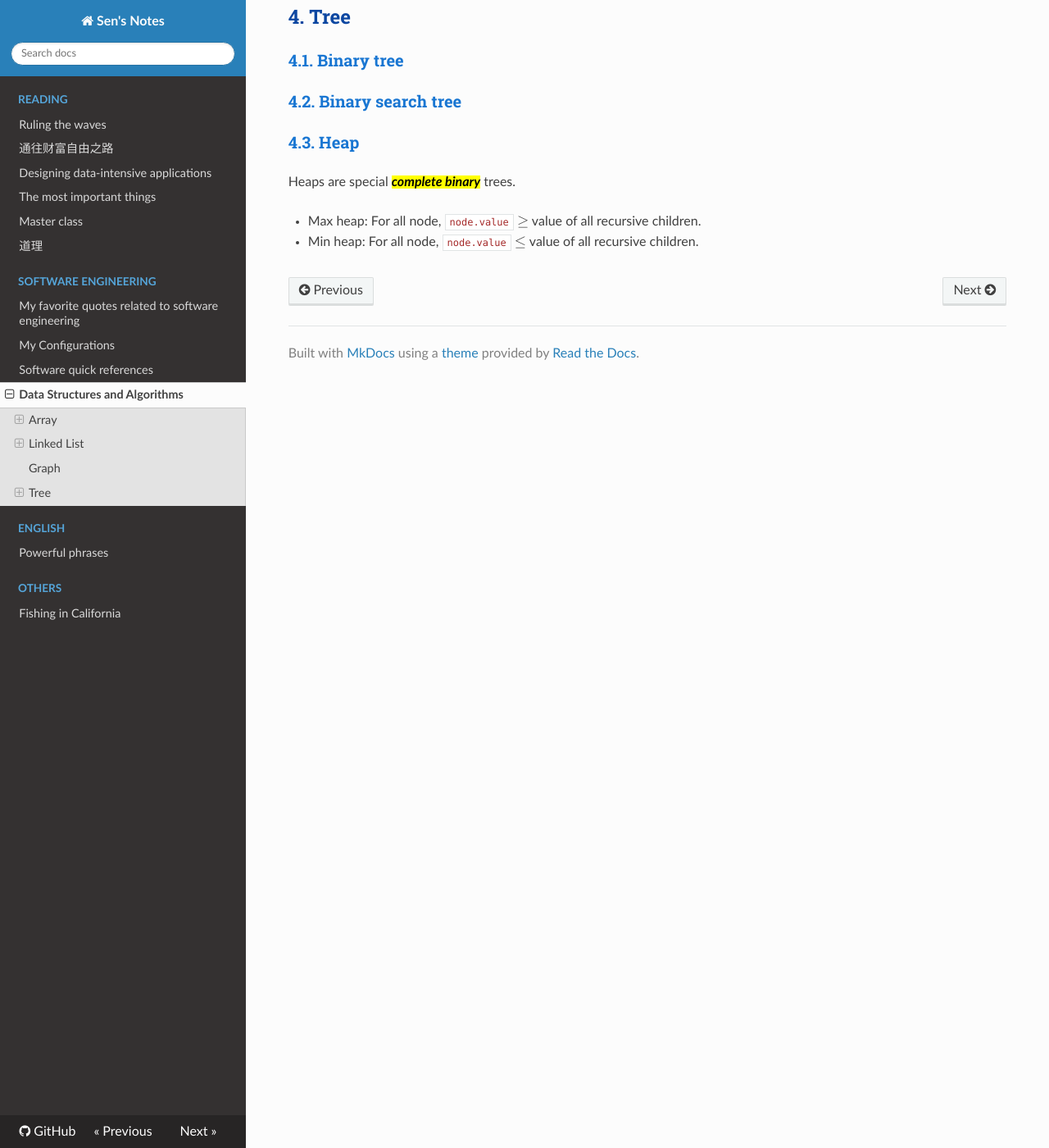
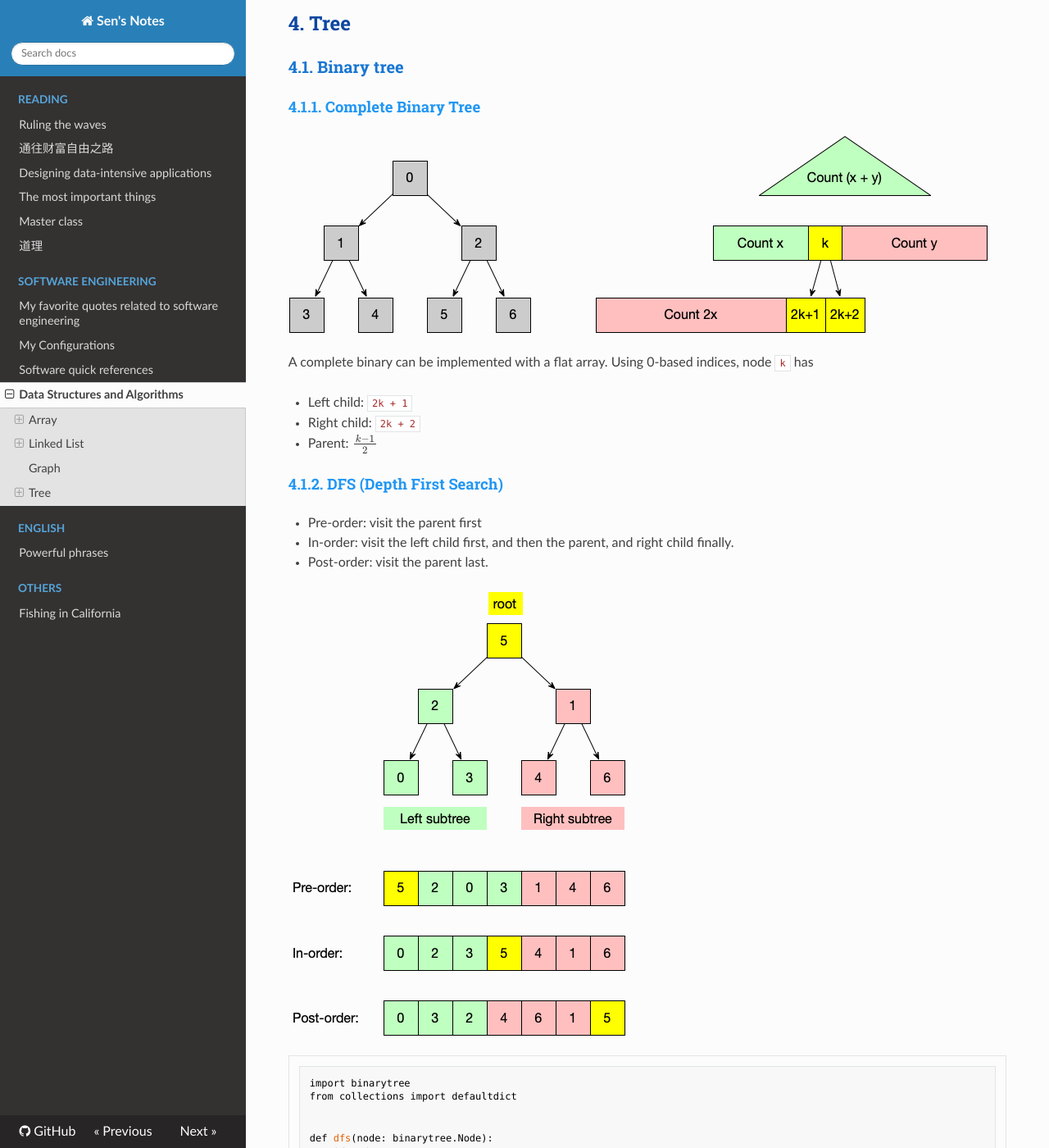
Before and after one commit to slinjhu/notes, an MkDocs documentation site: the page built from docs/software/data-structures.md, in a window 1280 px wide and 1400 px high, scrolled down 4921 px. Shown: the whole window at 82% size. Built offline with MkDocs 1.6.1, drawn with Linux system fonts in a browser that asks for light colours; nearby versions of some CDN libraries; formulas are drawn with MathJax 3; some of the changed text lies outside the part shown.

Commit message:
More notes

````diff
--- a/docs/software/data-structures.md
+++ b/docs/software/data-structures.md
@@ -110,9 +110,36 @@ Notes:
 
 ## Tree
 ### Binary tree
+#### Complete Binary Tree
+![](img/data-structure/complete-binary-tree.png)
+
+A complete binary can be implemented with a flat array. Using 0-based indices, node `k` has
+
+- Left child: `2k + 1`
+- Right child: `2k + 2`
+- Parent: ${k - 1 \over 2}$
+
+
+
+#### DFS (Depth First Search)
+- Pre-order: visit the parent first
+- In-order: visit the left child first, and then the parent, and right child finally.
+- Post-order: visit the parent last.
+
+![](img/data-structure/binary-tree-dfs.png)
+
+```
+--8<-- "docs/software/src/tree/dfs.py"
+```
+
+
 ### Binary search tree
 ### Heap
-Heaps are special ==complete binary== trees.
+Heaps are special ==complete binary== trees (but right leaves can be omitted) that satisfies heap invariant.
+
+
+
+
 
 - Max heap: For all node, `node.value` $\ge$ value of all recursive children.
 - Min heap: For all node, `node.value` $\le$ value of all recursive children.
--- /dev/null
+++ b/docs/software/src/tree/dfs.py
@@ -0,0 +1,20 @@
+import binarytree
+from collections import defaultdict
+
+
+def dfs(node: binarytree.Node):
+    if node:
+        values['pre-order'].append(node.value)
+        dfs(node.left)
+        values['in-order'].append(node.value)
+        dfs(node.right)
+        values['post-order'].append(node.value)
+
+
+if __name__ == '__main__':
+    values = defaultdict(list)
+    root = binarytree.tree(height=2, is_perfect=True)
+    dfs(root)
+    print(root)
+    for k, v in values.items():
+        print(f'{k}\t: {v}')
--- a/docs/stylesheet.css
+++ b/docs/stylesheet.css
@@ -145,4 +145,5 @@ details {
     background-color: palegoldenrod;
     padding-left: 12px;
     padding-right: 12px;
+    padding-bottom: 4px;
 }
````
Also changed, not shown: docs/software/src/tree/heap.py (added, +17 -0 lines), docs/software/src/tree/test_tree.py (added, +16 -0 lines), docs/software/img/data-structure/binary-tree-dfs.png (added), docs/software/img/data-structure/complete-binary-tree.png (added), docs/software/src/tree/__init__.py (added), 1 other file.
